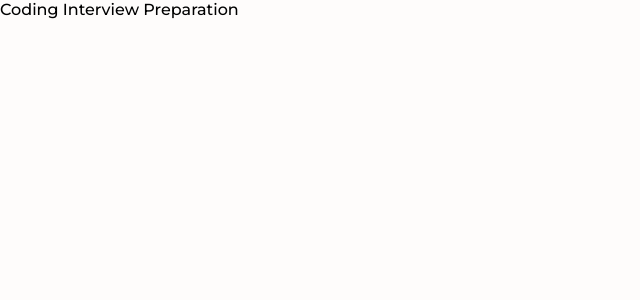
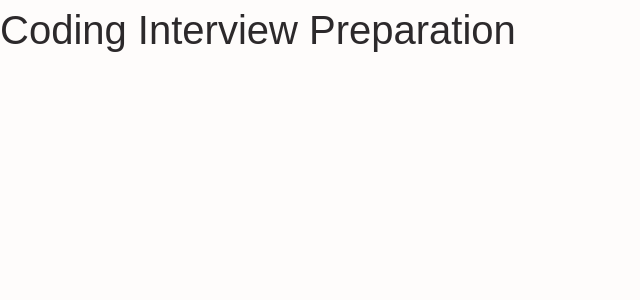
Before and after one commit to Tanushree227/coding_preparation, a React (Create React App) app: page / in a window 1280 px wide. Shown: the top 300 px of the page, without its empty margins (0-640 px from the left). Built offline with nearby package versions, Linux system fonts and the light colour scheme.

Commit message:
installed tailwind css

```diff
--- a/package.json
+++ b/package.json
@@ -35,5 +35,8 @@
       "last 1 firefox version",
       "last 1 safari version"
     ]
+  },
+  "devDependencies": {
+    "tailwindcss": "^3.4.3"
   }
 }
--- a/src/index.css
+++ b/src/index.css
@@ -1,4 +1,6 @@
-
+@tailwind base;
+@tailwind components;
+@tailwind utilities;
 @import url('https://fonts.googleapis.com/css2?family=Montserrat:wght@500&display=swap');
 
 * {
--- a/src/pages/Home.js
+++ b/src/pages/Home.js
@@ -2,6 +2,8 @@
 
 export default function Home() {
   return (
-    <div>Coding Interview Preparation</div>
+    <div>
+        <h1>Coding Interview Preparation</h1>
+    </div>
   )
 }
--- /dev/null
+++ b/tailwind.config.js
@@ -0,0 +1,8 @@
+/** @type {import('tailwindcss').Config} */
+module.exports = {
+  content: ["./src/**/*.{html,js}"],
+  theme: {
+    extend: {},
+  },
+  plugins: [],
+}
```
Also changed, not shown: 1 other file (tests, documents, lock files or other folders).
